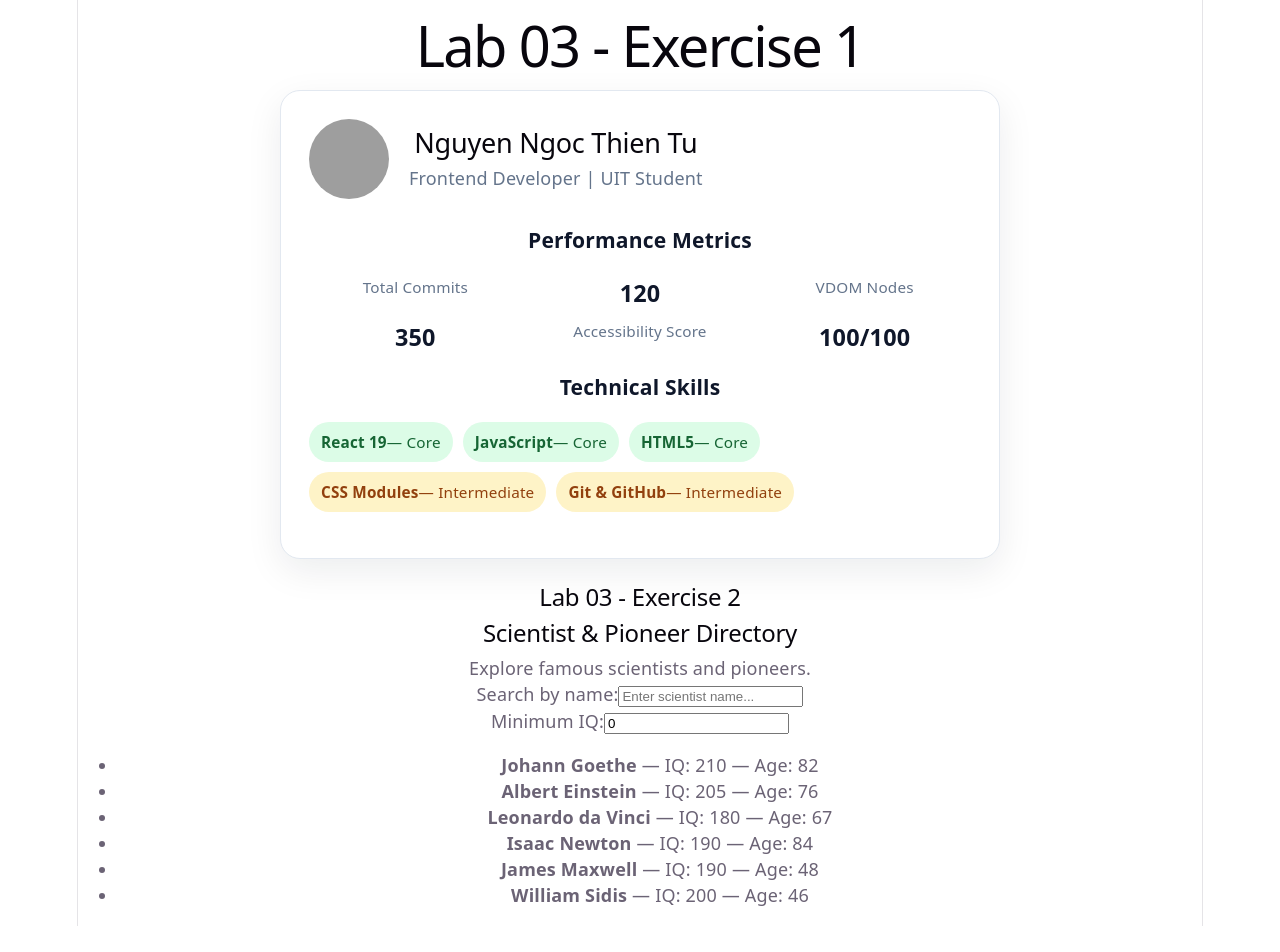
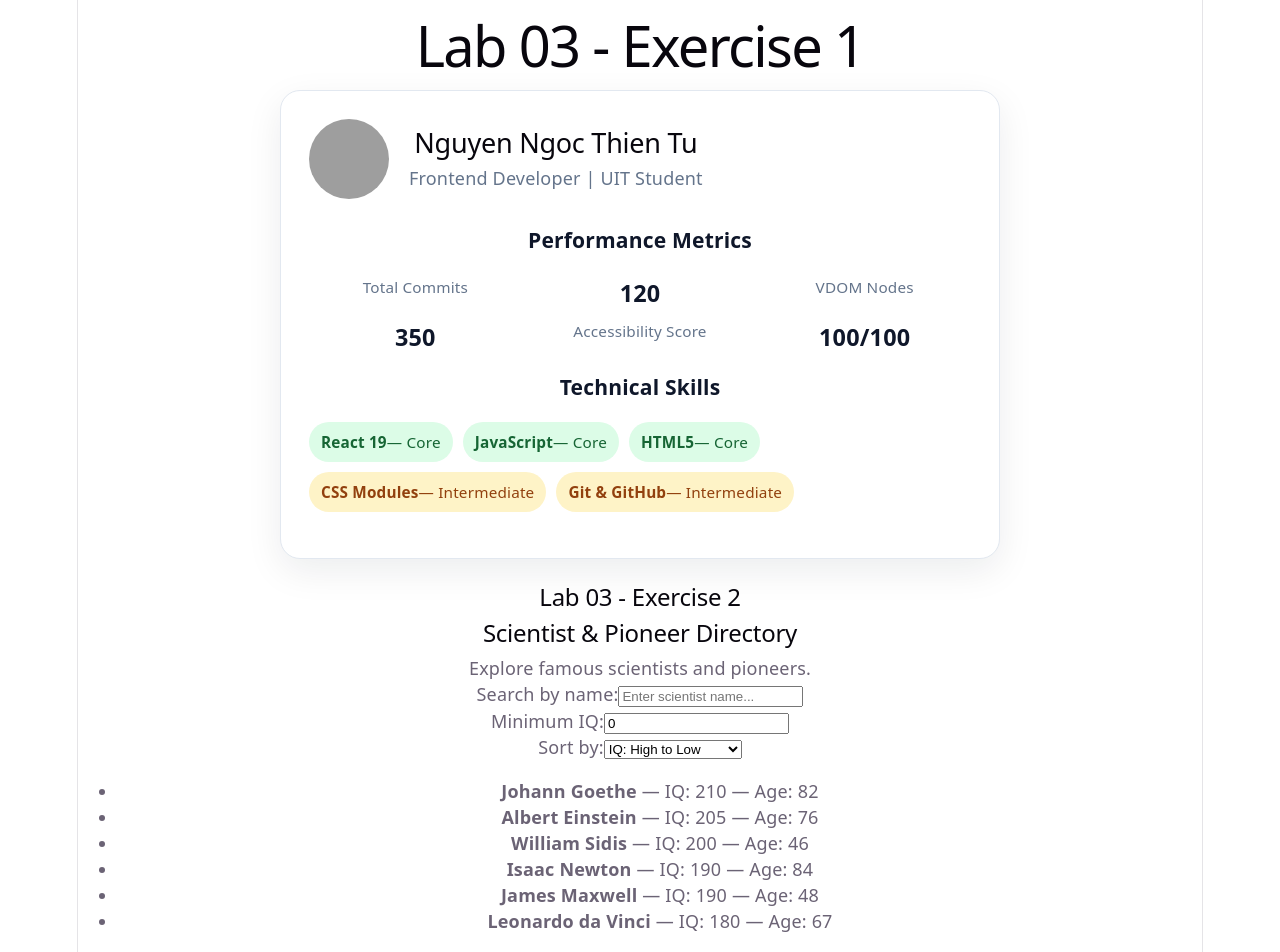
Before and after one commit to ninitu123456/uit-advanced-web-lab03-react19, a React (Vite) app: page / in a window 1280 px wide. Before the commit the page ends 926 px from the top, so only its background shows below. Built offline with nearby package versions, Linux system fonts and the light colour scheme; grey boxes are pictures that could not be loaded.

Commit message:
feat(ex2): implement immutable sorting with toSorted

```diff
--- a/src/components/ScientistDirectory.jsx
+++ b/src/components/ScientistDirectory.jsx
@@ -3,15 +3,16 @@ import { useState } from "react";
 import { SMART_PEOPLE } from "../data/scientists";
 
 export function ScientistDirectory() {
-  // Original scientist data
   const [people] = useState(SMART_PEOPLE);
 
   // Independent input states
   const [query, setQuery] = useState("");
   const [minIq, setMinIq] = useState(0);
+  const [sortBy, setSortBy] = useState("iq-desc");
 
-  // Derived state: search + minimum IQ filtering
-  const visiblePeople = people.filter((person) => {
+  // Derived state: filtering + immutable sorting
+  const visiblePeople = people
+    .filter((person) => {
       const matchesName = person.name
         .toLowerCase()
         .includes(query.trim().toLowerCase());
@@ -19,6 +20,22 @@ export function ScientistDirectory() {
       const matchesIq = person.iq >= minIq;
 
       return matchesName && matchesIq;
+    })
+    .toSorted((a, b) => {
+      switch (sortBy) {
+        case "iq-asc":
+          return a.iq - b.iq;
+
+        case "age-desc":
+          return b.age - a.age;
+
+        case "age-asc":
+          return a.age - b.age;
+
+        case "iq-desc":
+        default:
+          return b.iq - a.iq;
+      }
     });
 
   return (
@@ -67,7 +84,38 @@ export function ScientistDirectory() {
         />
       </div>
 
-      {/* Filtered scientist list */}
+      {/* Sorting dropdown */}
+      <div>
+        <label htmlFor="scientist-sort">
+          Sort by:
+        </label>
+
+        <select
+          id="scientist-sort"
+          value={sortBy}
+          onChange={(event) =>
+            setSortBy(event.target.value)
+          }
+        >
+          <option value="iq-desc">
+            IQ: High to Low
+          </option>
+
+          <option value="iq-asc">
+            IQ: Low to High
+          </option>
+
+          <option value="age-desc">
+            Age: Oldest First
+          </option>
+
+          <option value="age-asc">
+            Age: Youngest First
+          </option>
+        </select>
+      </div>
+
+      {/* Filtered and sorted scientist list */}
       <ul>
         {visiblePeople.map((person) => (
           <li key={person.id}>
```
Lines whose indentation alone changed are shown as unchanged.
